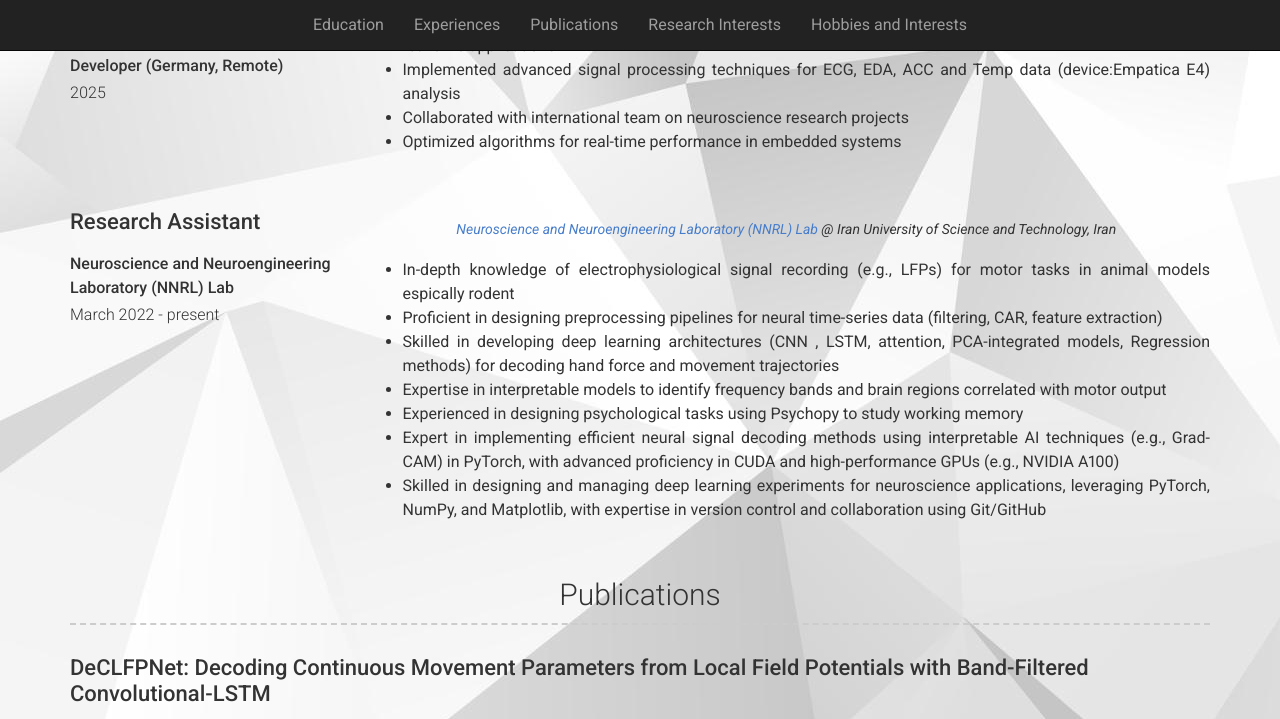
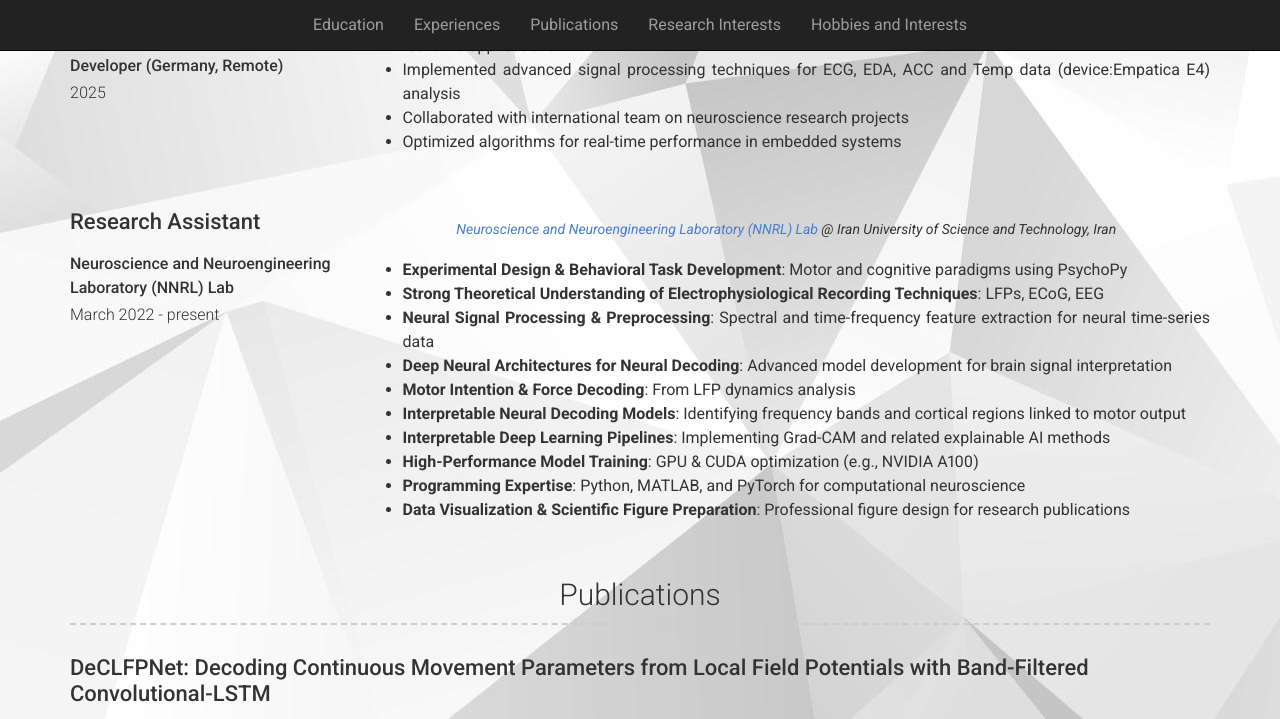
Before and after one commit to HabibiMehdi/HabibiMehdi.github.io, a Jekyll site: the page built from index.md, in a window 1280 px wide and 900 px high, scrolled down 1047 px, cut to the strip 0-719 px from the top of the window. Built offline with Jekyll 4.4.1, drawn with Linux system fonts in a browser that asks for light colours; nearby versions of some CDN libraries; a style sheet for code colours, icons or effects is not loaded.

Commit message:
Update _config.yml

```diff
--- a/_config.yml
+++ b/_config.yml
@@ -90,14 +90,16 @@ content:
         caption: March 2022 - present
         quote: '<a href="https://nnrl.ir/index.php/people/faculty-members/" target="_blank">Neuroscience and Neuroengineering Laboratory (NNRL) Lab</a> @ Iran University of Science and Technology, Iran'
         description: |
-          - In-depth knowledge of electrophysiological signal recording (e.g., LFPs) for motor tasks in animal models espically rodent
-          - Proficient in designing preprocessing pipelines for neural time-series data (filtering, CAR, feature extraction)
-          - Skilled in developing deep learning architectures (CNN , LSTM, attention, PCA-integrated models, Regression methods) for decoding hand force and movement trajectories
-          - Expertise in interpretable models to identify frequency bands and brain regions correlated with motor output
-          - Experienced in designing psychological tasks using Psychopy to study working memory
-          - Expert in implementing efficient neural signal decoding methods using interpretable AI techniques (e.g., Grad-CAM) in PyTorch, with advanced proficiency in CUDA and high-performance GPUs (e.g., NVIDIA A100)
-          - Skilled in designing and managing deep learning experiments for neuroscience applications, leveraging PyTorch, NumPy, and Matplotlib, with expertise in version control and collaboration using Git/GitHub
-
+          - **Experimental Design & Behavioral Task Development**: Motor and cognitive paradigms using PsychoPy
+          - **Strong Theoretical Understanding of Electrophysiological Recording Techniques**: LFPs, ECoG, EEG
+          - **Neural Signal Processing & Preprocessing**: Spectral and time-frequency feature extraction for neural time-series data
+          - **Deep Neural Architectures for Neural Decoding**: Advanced model development for brain signal interpretation
+          - **Motor Intention & Force Decoding**: From LFP dynamics analysis
+          - **Interpretable Neural Decoding Models**: Identifying frequency bands and cortical regions linked to motor output
+          - **Interpretable Deep Learning Pipelines**: Implementing Grad-CAM and related explainable AI methods
+          - **High-Performance Model Training**: GPU & CUDA optimization (e.g., NVIDIA A100)
+          - **Programming Expertise**: Python, MATLAB, and PyTorch for computational neuroscience
+          - **Data Visualization & Scientific Figure Preparation**: Professional figure design for research publications
   - title: Publications
     layout: list
     content:
```
